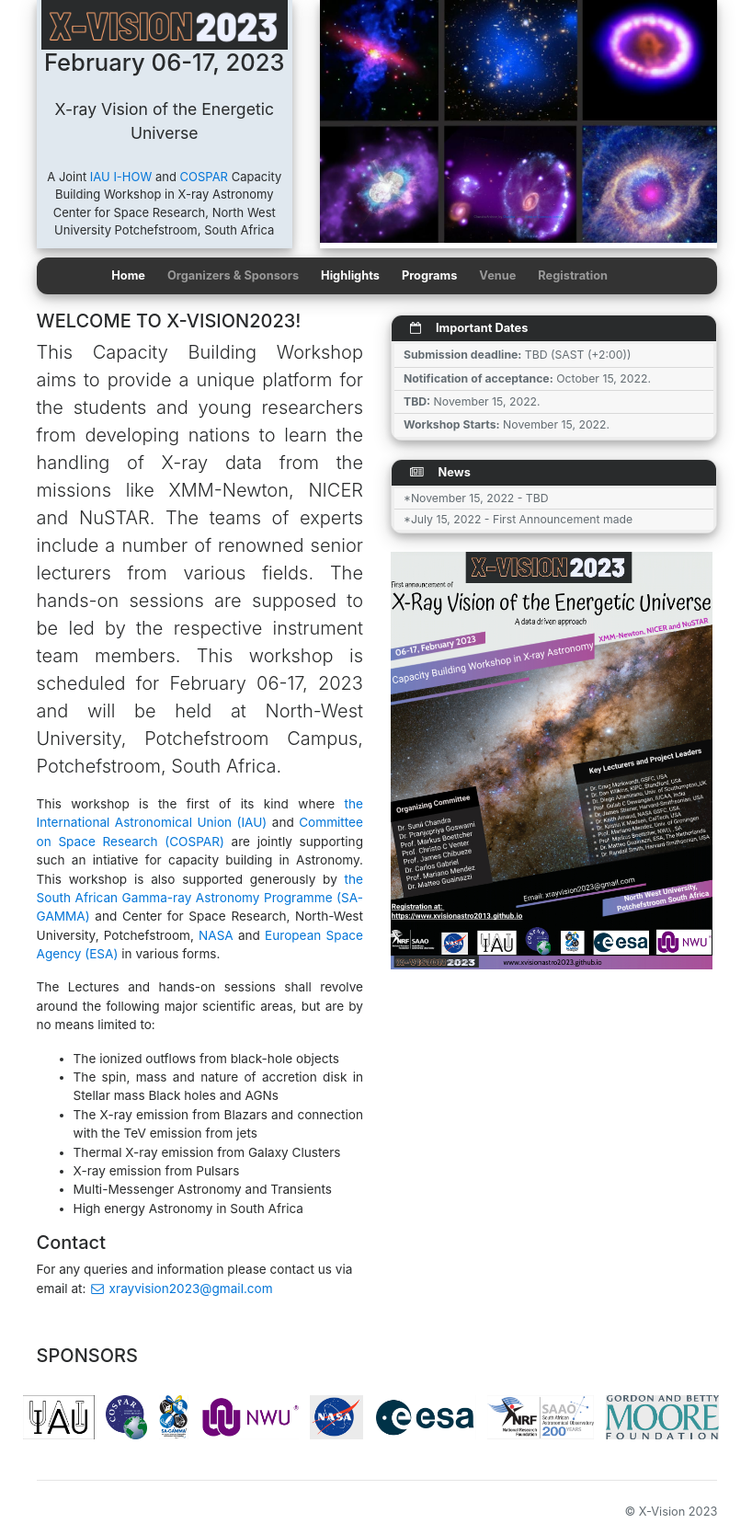
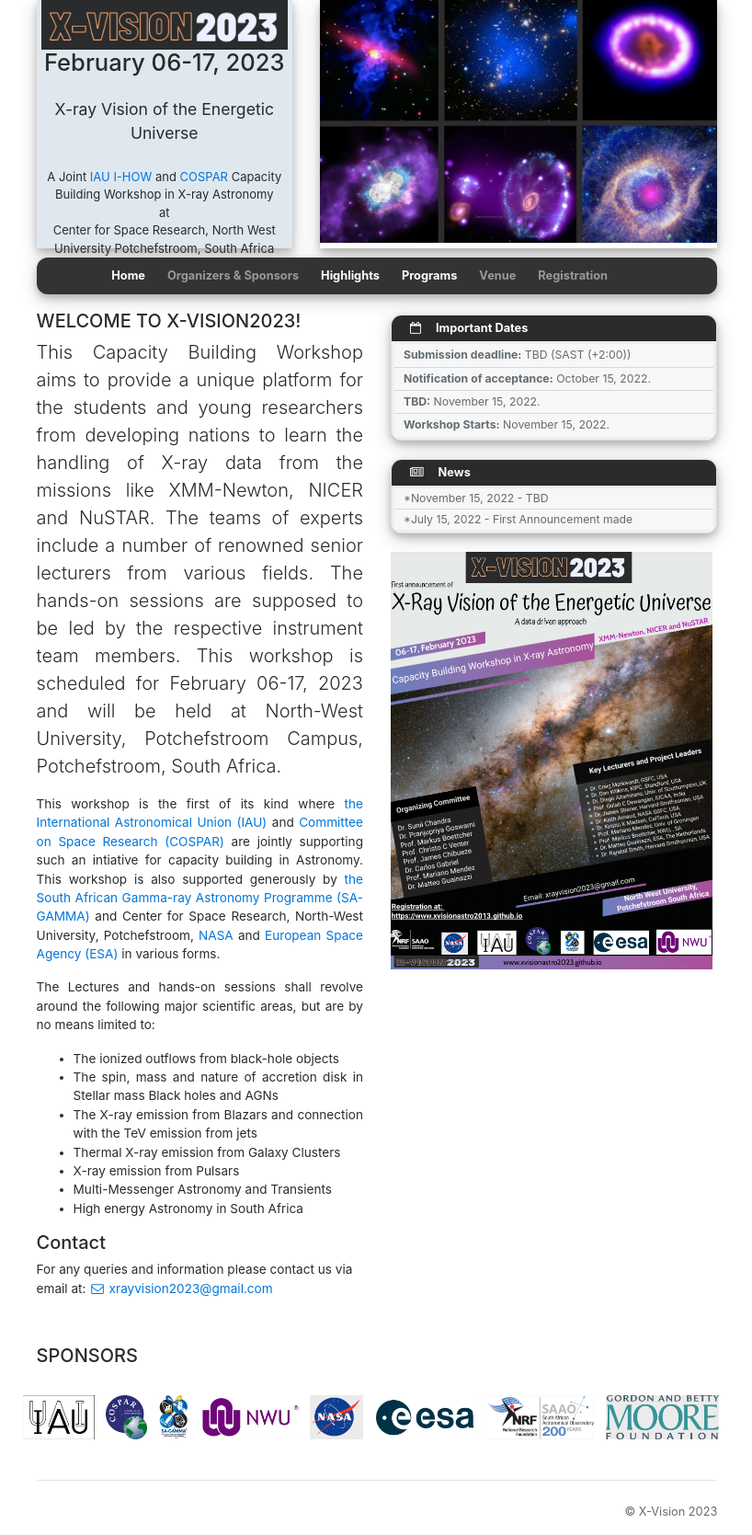
Before and after one commit to xvisionastro2023/xvisionastro2023.github.io, a Jekyll site: the page built from index.html, in a window 1280 px wide. Shown: the whole page at 92% size, without its empty margins (230-1048 px from the left). Built offline with Jekyll 4.4.1, drawn with Linux system fonts in a browser that asks for light colours; nearby versions of some CDN libraries.

```diff
--- a/_data/conference.yml
+++ b/_data/conference.yml
@@ -1,7 +1,7 @@
 full_title: X-ray Vision of the Energetic Universe #, a data-driven approach
 short_title: IHowCOS-CCW2023
 email: xrayvision2023@gmail.com
-description: A Joint <a href="https://www.iau.org/training/iau-hands-on-workshops/">IAU I-HOW</a> and <a href="https://cosparhq.cnes.fr/events/cospar-capacity-building-workshops/">COSPAR<a/> Capacity Building Workshop in X-ray Astronomy
+description: A Joint <a href="https://www.iau.org/training/iau-hands-on-workshops/">IAU I-HOW</a> and <a href="https://cosparhq.cnes.fr/events/cospar-capacity-building-workshops/">COSPAR<a/> Capacity Building Workshop in X-ray Astronomy</br>at</br>
 location: Center for Space Research, North West University Potchefstroom, South Africa
 date: February 06-17, 2023
 logo_path: ./assets/images/xvision.png
```
